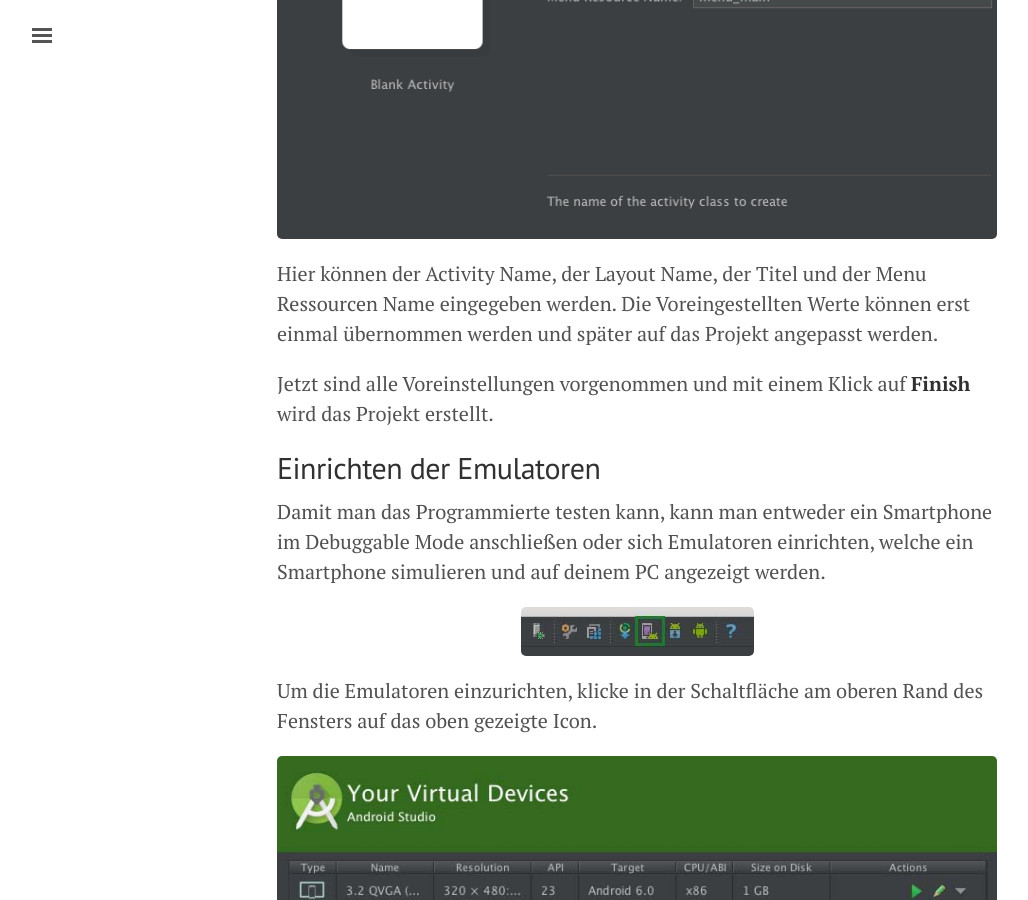
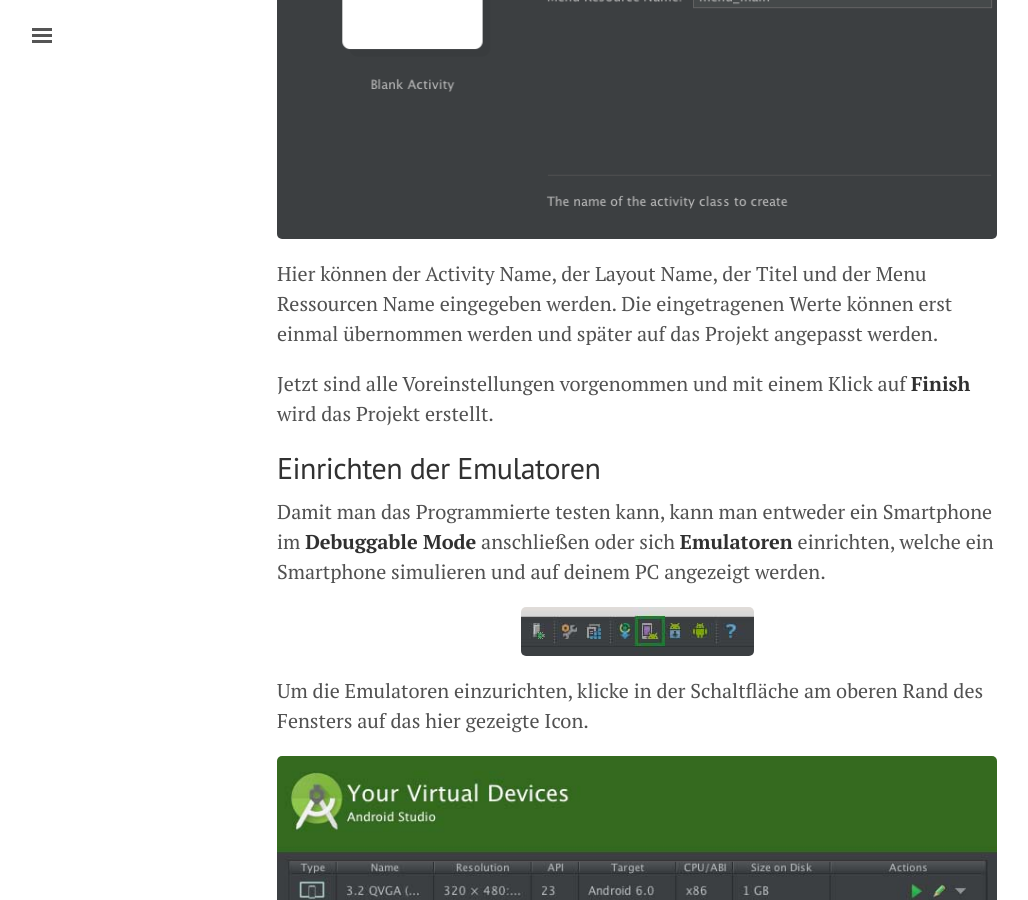
Before and after one commit to JamitLabs/BestPractices, a Jekyll site: the page built from Android/creating_android_studio_projects.md, in a window 1280 px wide and 900 px high, scrolled down 3662 px. Shown: the whole window, without its empty margins (3-1031 px from the left). Built offline with Jekyll 4.4.1, drawn with Linux system fonts in a browser that asks for light colours; some of the changed text lies outside the part shown.

Commit message:
Edit text, minor changes

```diff
--- a/Android/creating_android_studio_projects.md
+++ b/Android/creating_android_studio_projects.md
@@ -39,7 +39,7 @@
 
 ![Customize the Activity](/public/images/creating-android-studio-projects/customize_the_activity.png)
 
-Hier können der Activity Name, der Layout Name, der Titel und der Menu Ressourcen Name eingegeben werden. Die Voreingestellten Werte können erst einmal übernommen werden und später auf das Projekt angepasst werden.
+Hier können der Activity Name, der Layout Name, der Titel und der Menu Ressourcen Name eingegeben werden. Die eingetragenen Werte können erst einmal übernommen werden und später auf das Projekt angepasst werden.
 
 Jetzt sind alle Voreinstellungen vorgenommen und mit einem Klick auf **Finish** wird das Projekt erstellt.
 
@@ -47,11 +47,11 @@
 
 ## Einrichten der Emulatoren
 
-Damit man das Programmierte testen kann, kann man entweder ein Smartphone im Debuggable Mode anschließen oder sich Emulatoren einrichten, welche ein Smartphone simulieren und auf deinem PC angezeigt werden.
+Damit man das Programmierte testen kann, kann man entweder ein Smartphone im **Debuggable Mode** anschließen oder sich **Emulatoren** einrichten, welche ein Smartphone simulieren und auf deinem PC angezeigt werden.
 
 ![set up emulators](/public/images/creating-android-studio-projects/set_up_emulators.jpg)
 
-Um die Emulatoren einzurichten, klicke in der Schaltfläche am oberen Rand des Fensters auf das oben gezeigte Icon.
+Um die Emulatoren einzurichten, klicke in der Schaltfläche am oberen Rand des Fensters auf das hier gezeigte Icon.
 
 
 ![Your Virtual Devices](/public/images/creating-android-studio-projects/your_virtual_devices.jpg)
```
Also changed, not shown: other parts of Android/creating_android_studio_projects.md (+6 -4 lines).
